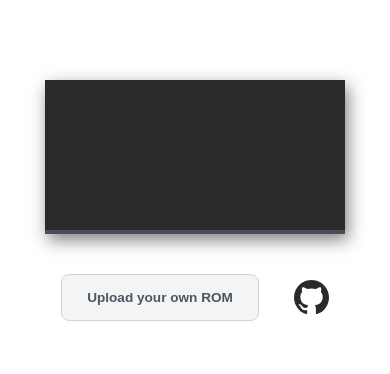
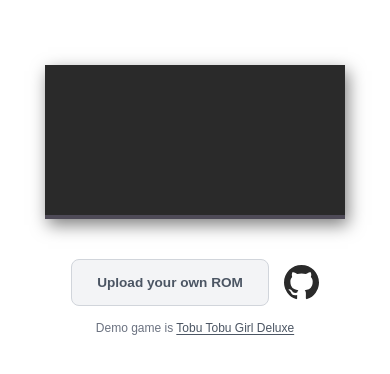
Before and after one commit to nickkossolapov/fame-boy, a website built with Vite: page src/FameBoy.Web/index.html in a window 390 px wide. Shown: the part 222-596 px from the top of the page. Built offline with nearby package versions, Linux system fonts and the light colour scheme.

Commit message:
Add demo game and license

```diff
--- a/src/FameBoy.Web/index.html
+++ b/src/FameBoy.Web/index.html
@@ -97,6 +97,9 @@
                 <path d="M8 0c4.42 0 8 3.58 8 8a8.013 8.013 0 0 1-5.45 7.59c-.4.08-.55-.17-.55-.38 0-.27.01-1.13.01-2.2 0-.75-.25-1.23-.54-1.48 1.78-.2 3.65-.88 3.65-3.95 0-.88-.31-1.59-.82-2.15.08-.2.36-1.02-.08-2.12 0 0-.67-.22-2.2.82-.64-.18-1.32-.27-2-.27-.68 0-1.36.09-2 .27-1.53-1.03-2.2-.82-2.2-.82-.44 1.1-.16 1.92-.08 2.12-.51.56-.82 1.28-.82 2.15 0 3.06 1.86 3.75 3.64 3.95-.23.2-.44.55-.51 1.07-.46.21-1.61.55-2.33-.66-.15-.24-.6-.83-1.23-.82-.67.01-.27.38.01.53.34.19.73.9.82 1.13.16.45.68 1.31 2.69.94 0 .67.01 1.3.01 1.49 0 .21-.15.45-.55.38A7.995 7.995 0 0 1 0 8c0-4.42 3.58-8 8-8Z"/>
             </svg>
         </a>
+        <span class="game-credit">
+            Demo game is <a href="https://tangramgames.itch.io/tobu-tobu-girl-deluxe" rel="noopener noreferrer" target="_blank">Tobu Tobu Girl Deluxe</a>
+        </span>
     </div>
 
 </div>
--- a/src/FameBoy.Web/styles.css
+++ b/src/FameBoy.Web/styles.css
@@ -231,6 +231,22 @@ body {
     height: 35px;
 }
 
+.game-credit {
+    font-size: 0.75rem;
+    color: var(--color-muted);
+    text-align: center;
+}
+
+.game-credit a {
+    color: var(--color-subtle);
+    text-decoration: underline;
+    text-underline-offset: 2px;
+}
+
+.game-credit a:hover {
+    color: var(--color-text);
+}
+
 .sr-only {
     position: absolute;
     width: 1px;
@@ -419,11 +435,20 @@ button:focus-visible {
     }
 
     .sidebar {
-        flex-direction: row;
+        display: grid;
+        grid-template-columns: auto auto;
+        align-items: center;
+        justify-content: center;
+        gap: 15px;
     }
 
     .scale-selector,
     .controls {
         display: none;
     }
+
+    .game-credit {
+        grid-column: 1 / -1;
+        text-align: center;
+    }
 }
```
Also changed, not shown: README.md, 3 other files.
